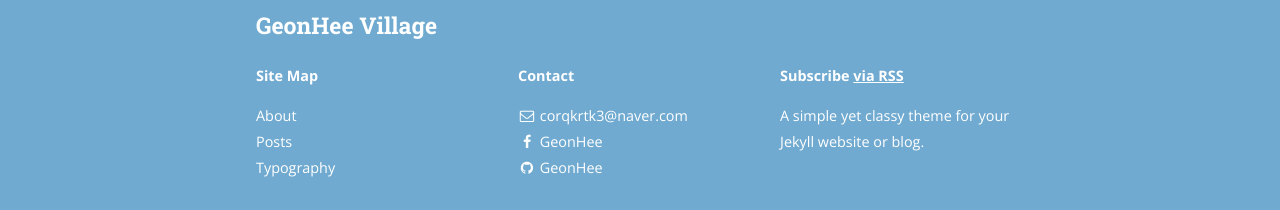
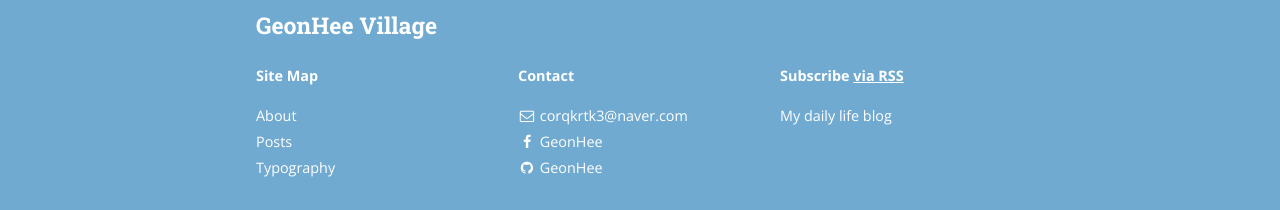
Before and after one commit to gbeea1004/gbeea1004..github.io, a Jekyll site: the page built from index.html, in a window 1280 px wide. Shown: the part 1876-2086 px from the top of the page. Built offline with Jekyll 4.4.1, drawn with Linux system fonts in a browser that asks for light colours; nearby versions of some CDN libraries; the list of posts is cut into pages by our own code.

Commit message:
config.yml - description Modify

```diff
--- a/_config.yml
+++ b/_config.yml
@@ -14,7 +14,7 @@ subtitle: "My daily life blog"
 email: corqkrtk3@naver.com
 name: Geon Hee
 description: >
-  A simple yet classy theme for your Jekyll website or blog.
+  My daily life blog
 # Base URL of site (i.e. /blog). It should always start with a slash,
 # and never end with a slash. Set it to a blank value if hosting at the
 # root of your server.
```
